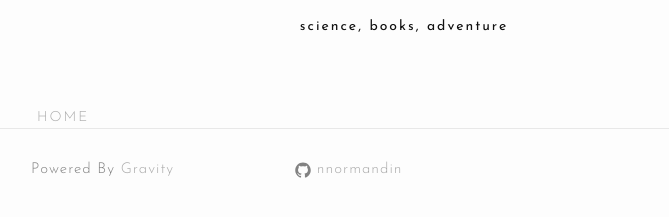
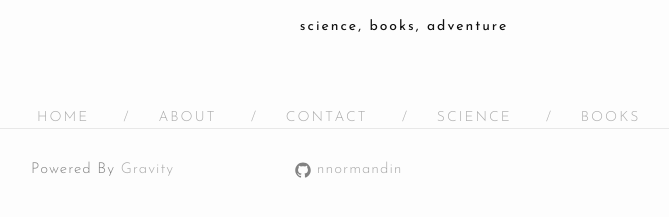
Before and after one commit to nnormandin/nnormandin.github.io, a Jekyll site: the page built from index.html, in a window 1280 px wide. Shown: the part 144-361 px from the top of the page, without its empty margins (239-908 px from the left). Built offline with Jekyll 4.4.1, drawn with Linux system fonts in a browser that asks for light colours; nearby versions of some CDN libraries; the list of posts is cut into pages by our own code.

Commit message:
rename to node

```diff
--- a/_includes/header.html
+++ b/_includes/header.html
@@ -11,7 +11,7 @@
 
     {% assign sorted_pages = site.pages | sort:"order" %}
 	{% for node in sorted_pages %}
-	{% if sitePage.title %}
+	{% if node.title %}
   		<span class="exclamationMark">/</span><a class="page-link" href="{{node.url | prepend: site.baseurl }}">{{node.title}}</a>
   	{% endif %}
 	{% endfor %}
```
